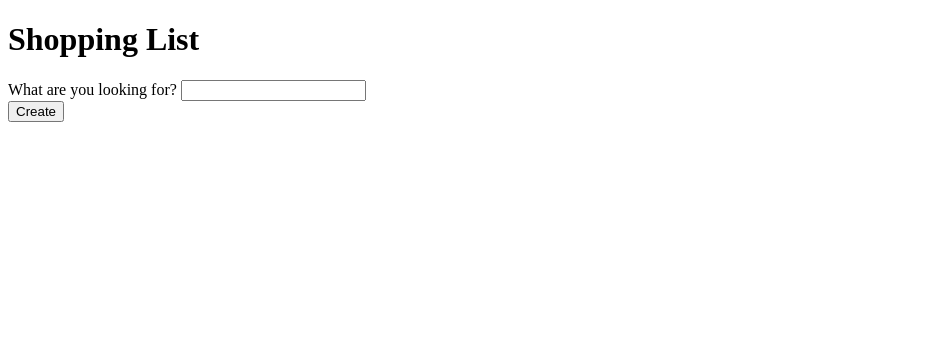
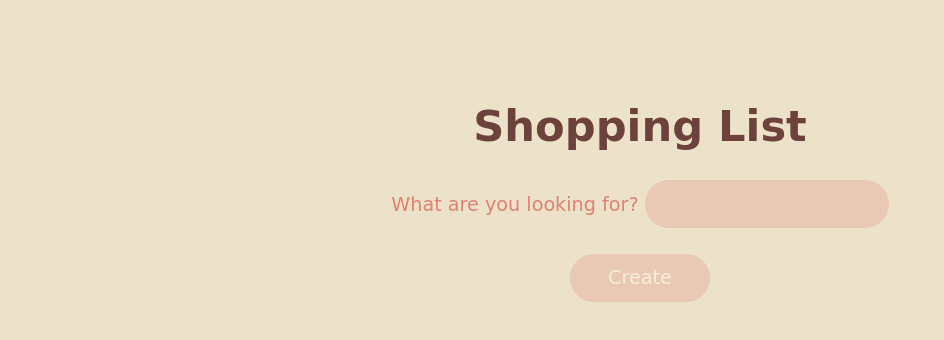
Before and after one commit to ololololololoj/ShoppingList, a plain HTML site: page website/index.html in a window 1280 px wide. Shown: the whole page, without its empty margins (0-944 px from the left). Drawn offline with Linux system fonts and the light colour scheme; a web font is replaced by a local one.

Commit message:
Update index.html

```diff
--- a/website/index.html
+++ b/website/index.html
@@ -5,7 +5,7 @@
     <meta http-equiv="X-UA-Compatible" content="IE=edge">
     <meta name="viewport" content="width=device-width, initial-scale=1.0">
     <title>Shopping List</title>
-    <link rel="stylesheet" href="shoplist.css">
+    <link rel="stylesheet" href="styles.css">
     <script type="text/javascript" src="shoplist.js"></script>
     <link rel="preconnect" href="https://fonts.googleapis.com">
     <link rel="preconnect" href="https://fonts.gstatic.com" crossorigin>
```
